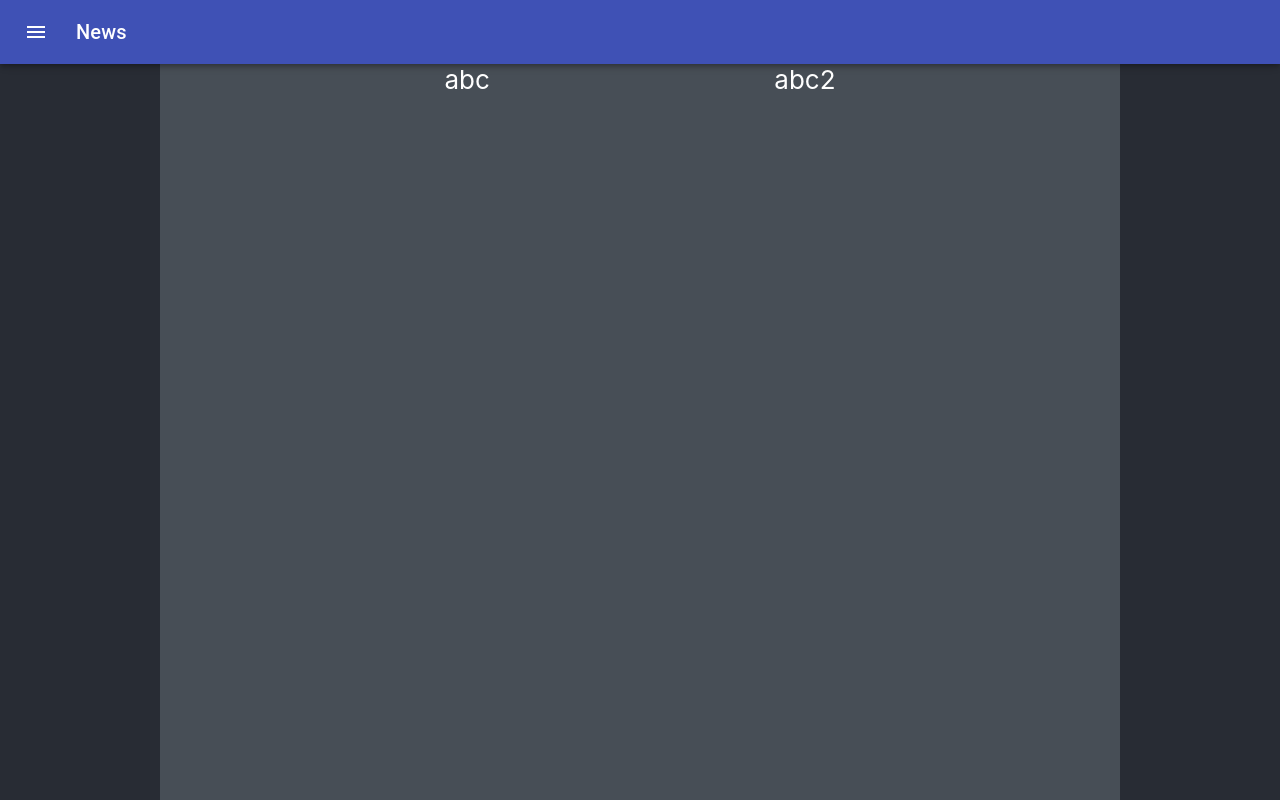
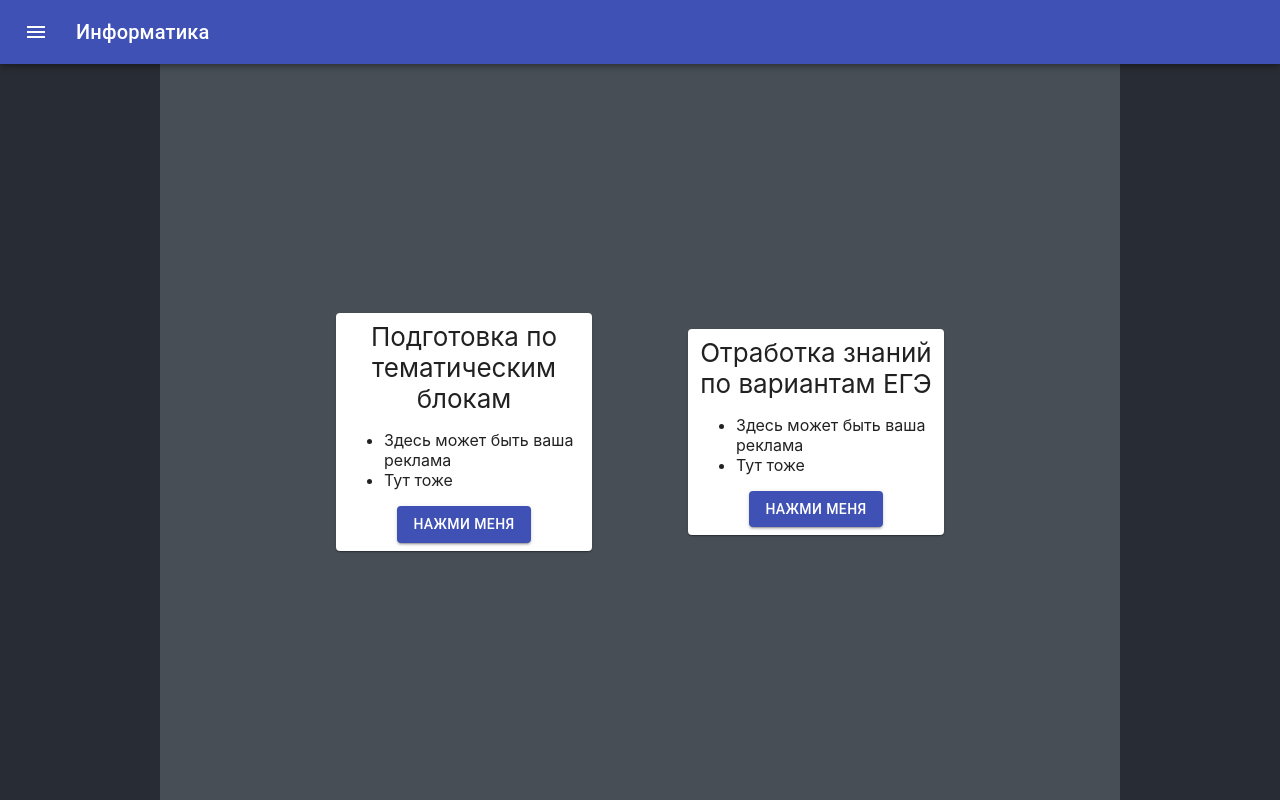
Before and after one commit to HeroBrine1st/Inf, a React (Create React App) app: page / in a window 1280 px wide. Built offline with nearby package versions, Linux system fonts and the light colour scheme.

Commit message:
Главная *страница* *завершена*

```diff
--- a/src/App.css
+++ b/src/App.css
@@ -11,7 +11,7 @@
   display: flex;
   flex-direction: row;
   align-items: stretch;
-  justify-content: space-evenly;
+  justify-content: center;
   font-size: calc(10px + 2vmin);
   color: white;
   margin: auto;
@@ -20,11 +20,19 @@
   background-color: #474e56;
 }
 
-.center_this {
-  vertical-align: middle;
+.paper {
+  display: flex;
+  flex-wrap: wrap;
+  align-self: center;
+  text-align: center;
+  justify-content: center;
+  margin: 5%;
+  width: 25%;
+  padding: 8px;
+  /*height: 256px;*/
 }
 
-/*.content {*/
-/*  margin-left: 2%;*/
-/*  margin-right: 2%;*/
-/*}*/
+.content {
+  font-size: calc(4px + 1.5vmin);
+  text-align: left;
+}
--- a/src/App.js
+++ b/src/App.js
@@ -1,15 +1,41 @@
 import './App.css';
-import "./ButtonAppBar"
-import ButtonAppBar from "./ButtonAppBar";
+import "./MainAppBar"
+import MainAppBar from "./MainAppBar";
+import {Button, Paper} from "@material-ui/core";
+
+
 function App() {
   return (
     <div className="App">
       <div className="appbar">
-        <ButtonAppBar/>
+        <MainAppBar/>
       </div>
       <div className="container">
-        <div className="center_this">abc</div>
-        <div className="center_this">abc2</div>
+        <Paper className="paper">
+          Подготовка по тематическим блокам
+          <div className="content">
+            <ul>
+              <li>Здесь может быть ваша реклама</li>
+              <li>Тут тоже</li>
+            </ul>
+          </div>
+          <Button variant="contained" color="primary">
+            Нажми меня
+          </Button>
+        </Paper>
+
+        <Paper className="paper">
+          Отработка знаний по вариантам ЕГЭ
+          <div className="content">
+            <ul>
+              <li>Здесь может быть ваша реклама</li>
+              <li>Тут тоже</li>
+            </ul>
+          </div>
+          <Button variant="contained" color="primary">
+            Нажми меня
+          </Button>
+        </Paper>
       </div>
     </div>
   );
--- a/src/ButtonAppBar.js
+++ b/src/MainAppBar.js
@@ -16,14 +16,15 @@ const useStyles = makeStyles((theme) => ({
   },
   title: {
     //flexGrow: 1,
-    marginRight: theme.spacing(2),
+    //marginRight: theme.spacing(2),
+    margin: "right",
   },
 }));
 
 
 
 
-const ButtonAppBar = () => {
+const MainAppBar = () => {
   const classes = useStyles();
   return (
     <div className={classes.root}>
@@ -34,14 +35,13 @@ const ButtonAppBar = () => {
               <MenuIcon/>
             </IconButton>
             <Typography variant="h6" className={classes.title}>
-              News
+              Информатика
             </Typography>
           </Toolbar>
         </AppBar>
       </HideOnScroll>
       <Toolbar />
-
     </div>
   );
 };
-export default ButtonAppBar
+export default MainAppBar
```
